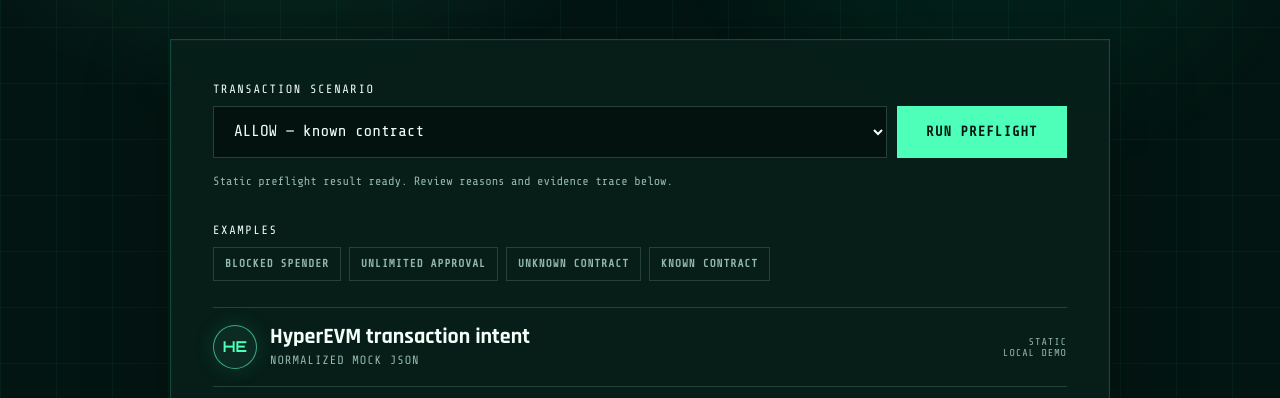
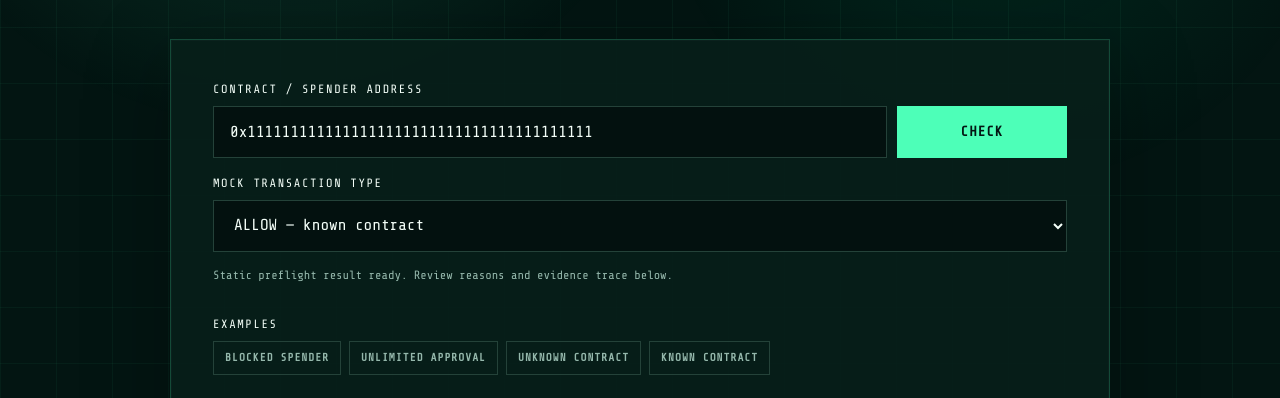
Before and after one commit to rugbusteraipatrol/rugbuster-hyperevm-preflight-guard, a website: page demo/index.html in a window 1280 px wide. Shown: the part 365-763 px from the top of the page. Drawn offline with nearby package versions, Linux system fonts and the light colour scheme.

Commit message:
Add address input to browser demo

```diff
--- a/demo/app.js
+++ b/demo/app.js
@@ -259,6 +259,37 @@
 
   // --- Rendering ---
 
+  function clone(value) {
+    return JSON.parse(JSON.stringify(value));
+  }
+
+  function scenarioWithAddress(baseScenario, address) {
+    var scenario = clone(baseScenario);
+    if (!isValidAddress(address)) return scenario;
+
+    if (scenario.intent) {
+      if (scenario.intent.decodedAction && scenario.intent.decodedAction.kind === "erc20_approve") {
+        scenario.intent.decodedAction.token = scenario.intent.to || scenario.intent.decodedAction.token;
+        if (scenario.label.indexOf("blocked spender") !== -1) {
+          scenario.intent.decodedAction.spender = address;
+          scenario.context.blockedAddresses = [address];
+        } else {
+          scenario.intent.to = address;
+          scenario.intent.decodedAction.token = address;
+          scenario.context.knownContracts = [address];
+        }
+      } else {
+        scenario.intent.to = address;
+        if (scenario.label.indexOf("unknown contract") !== -1) {
+          scenario.context.knownContracts = [];
+        } else {
+          scenario.context.knownContracts = [address];
+        }
+      }
+    }
+    return scenario;
+  }
+
   function render(result, scenario) {
     var output = document.getElementById("output");
     var jsonPanels = document.getElementById("json-panels");
@@ -340,17 +371,28 @@
 
   function run() {
     var key = document.getElementById("scenario-select").value;
-    var scenario = SCENARIOS[key];
-    if (!scenario) return;
+    var baseScenario = SCENARIOS[key];
+    if (!baseScenario) return;
+    var addressInput = document.getElementById("address-input");
+    var address = addressInput.value.trim();
+    if (!address) {
+      address = baseScenario.intent.to || "0x1111111111111111111111111111111111111111";
+      addressInput.value = address;
+    }
+    var scenario = scenarioWithAddress(baseScenario, address);
     var result = analyze(scenario.intent, scenario.context);
     render(result, scenario);
   }
 
   document.getElementById("run-btn").addEventListener("click", run);
   document.getElementById("scenario-select").addEventListener("change", run);
+  document.getElementById("address-input").addEventListener("keydown", function (event) {
+    if (event.key === "Enter") run();
+  });
   Array.prototype.forEach.call(document.querySelectorAll(".example"), function (button) {
     button.addEventListener("click", function () {
       document.getElementById("scenario-select").value = button.dataset.scenario;
+      document.getElementById("address-input").value = button.dataset.address;
       run();
     });
   });
--- a/demo/index.html
+++ b/demo/index.html
@@ -21,8 +21,14 @@
     <p class="intro">Mock pre-broadcast checks for HyperEVM transaction intents before a wallet, frontend, or agent would send.</p>
 
     <section class="tool" aria-label="HyperEVM preflight demo">
-      <label for="scenario-select">Transaction scenario</label>
+      <label for="address-input">Contract / spender address</label>
       <div class="input-row">
+        <input id="address-input" type="text" autocomplete="off" spellcheck="false" placeholder="0x...">
+        <button id="run-btn" type="button">Check</button>
+      </div>
+
+      <div class="scenario-row">
+        <label for="scenario-select">Mock transaction type</label>
         <select id="scenario-select">
           <option value="allow-known">ALLOW — known contract</option>
           <option value="warn-unlimited">WARN — unlimited approval</option>
@@ -31,17 +37,16 @@
           <option value="warn-highvalue">WARN — high-value transfer</option>
           <option value="block-chain">BLOCK — unsupported chain</option>
         </select>
-        <button id="run-btn" type="button">Run preflight</button>
       </div>
       <p class="status" id="status">PoC only. No keys, no signing, no RPC, no real transactions.</p>
 
       <div class="examples">
         <span class="section-label">Examples</span>
         <div class="examples-list">
-          <button class="example" type="button" data-scenario="block-spender">Blocked spender</button>
-          <button class="example" type="button" data-scenario="warn-unlimited">Unlimited approval</button>
-          <button class="example" type="button" data-scenario="warn-unknown">Unknown contract</button>
-          <button class="example" type="button" data-scenario="allow-known">Known contract</button>
+          <button class="example" type="button" data-scenario="block-spender" data-address="0xbad0000000000000000000000000000000000000">Blocked spender</button>
+          <button class="example" type="button" data-scenario="warn-unlimited" data-address="0xc000000000000000000000000000000000000001">Unlimited approval</button>
+          <button class="example" type="button" data-scenario="warn-unknown" data-address="0x9999999999999999999999999999999999999999">Unknown contract</button>
+          <button class="example" type="button" data-scenario="allow-known" data-address="0x1111111111111111111111111111111111111111">Known contract</button>
         </div>
       </div>
 
--- a/demo/styles.css
+++ b/demo/styles.css
@@ -110,7 +110,7 @@ label, .section-label {
   grid-template-columns:minmax(0,1fr) 170px;
   gap:10px;
 }
-select {
+input, select {
   width:100%;
   min-width:0;
   height:52px;
@@ -122,9 +122,16 @@ select {
   font:16px "Share Tech Mono",Consolas,monospace;
   outline:none;
 }
-select:focus {
+input:focus, select:focus {
   border-color:var(--green);
   box-shadow:0 0 0 3px rgba(77,255,184,.16);
+}
+input::placeholder { color:rgba(149,184,172,.55); }
+.scenario-row {
+  margin-top:18px;
+}
+.scenario-row select {
+  width:100%;
 }
 button {
   min-height:52px;
```
Also changed, not shown: docs/DEMO.md (+2 -0 lines), README.md.
